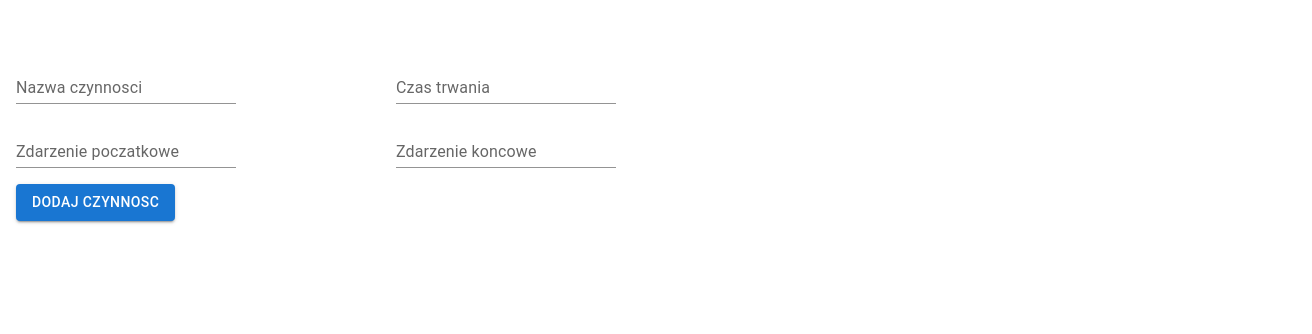
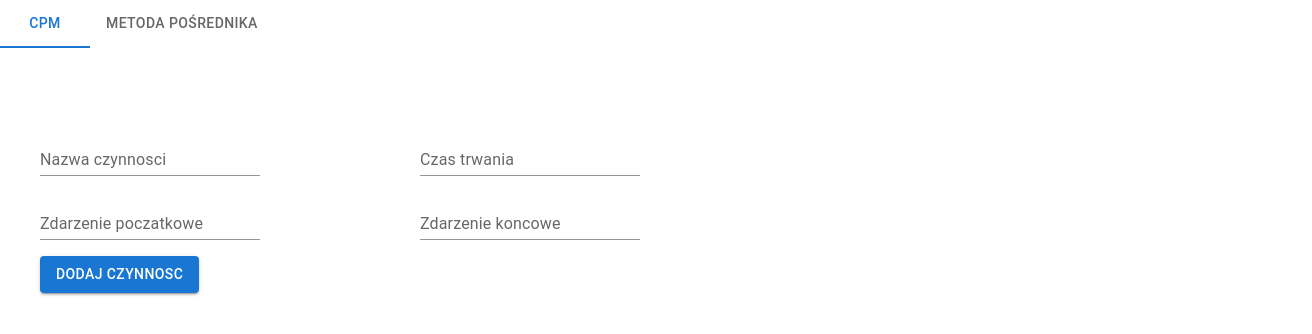
Before and after one commit to mkmak2/CPM, a React (Create React App) app: page / in a window 1280 px wide. Shown: the top 334 px of the page, 1312 px wide, since content can reach past the window. Built offline with nearby package versions, Linux system fonts and the light colour scheme.

Commit message:
first commit on this branch

```diff
--- a/package.json
+++ b/package.json
@@ -5,6 +5,7 @@
   "dependencies": {
     "@emotion/react": "^11.11.4",
     "@emotion/styled": "^11.11.0",
+    "@mui/lab": "^5.0.0-alpha.170",
     "@mui/material": "^5.15.11",
     "@testing-library/jest-dom": "^5.17.0",
     "@testing-library/react": "^13.4.0",
--- a/src/App.tsx
+++ b/src/App.tsx
@@ -1,7 +1,7 @@
 import React, {useEffect, useRef, useState} from "react";
-import {Activity, Task} from '../types/types'
+import {Activity, Customer, Supplier, Task} from '../types/types'
 import EntryDataTable from './components/EntryDataTable/EntryDataTable'
-import {Box} from "@mui/material";
+import {Box, Button, TextField} from "@mui/material";
 import NewDataForm from "./components/NewDataForm/NewDataForm";
 import {
   calculateCritical,
@@ -16,12 +16,21 @@ import {
 } from './utils/utils'
 import ResultsDataTable from "./components/ResultsDataTable/ResultsDataTable";
 import ReactDOM from "react-dom/client";
+import Tabs from '@mui/material/Tabs';
+import Tab from '@mui/material/Tab';
+import {TabContext, TabList, TabPanel} from "@mui/lab";
+import EntryDataTableMiddleman from "./components/EntryDataTable/EntryDataTableMiddleman";
 
 function App() {
 
   const [entryData, setEntryData] = useState<Task[]>()
   const [activity, setActivity] = useState<Activity[]>()
   const [showTable, setShowTable] = useState<boolean>(false)
+  const [chooseMethod, setChooseMethod] = useState<string>("0")
+  const [customersNum, setCustomersNum] = useState<number>(0);
+  const [suppliersNum, setSuppliersNum] = useState<number>(0);
+
+
 
   const deleteStep = (id: string, endId: number) => {
     const updatedData = entryData!.filter(d => d.id !== id)
@@ -165,11 +174,37 @@ function App() {
 
   }
 
-  console.log(activity)
-  console.log(entryData);
+  const handleMethodChange = ()=>{
+    const prevValue = chooseMethod;
+    if (prevValue === "0")
+      setChooseMethod("1");
+    else
+      setChooseMethod("0");
+  }
+
+  const handleCustomersNum = (e:any) =>{
+    setCustomersNum(e.target.value);
+  }
+  const handleSuppliersNum = (e:any) =>{
+    setSuppliersNum(e.target.value);
+  }
+
+  const handleOnClick = () => {
+
+  }
+
   const status = entryData ? findStartActivity(entryData) : false
   return (
 
+      <TabContext value={chooseMethod}>
+        <Box>
+            <Tabs value={chooseMethod} onChange={handleMethodChange}>
+              <Tab label={"CPM"}  value={"0"}></Tab>
+              <Tab label={"Metoda pośrednika"} value={"1"}></Tab>
+            </Tabs>
+        </Box>
+
+        <TabPanel value={"0"}>
           <Box
               className="App"
               display='flex'
@@ -197,6 +232,34 @@ function App() {
               <div id={"cy"} style={{width:"100%", height: "1000px"}}></div>
             </Box>
           </Box>
+          </TabPanel>
+
+          <TabPanel value={"1"}>
+            <Box gap={4} p={2} display={'flex'} >
+            <TextField
+
+                label="Liczba dostawców"
+                type="number"
+                variant="standard"
+
+                onChange={(e)=>handleSuppliersNum(e)}
+            />
+
+            <TextField
+
+                label="Liczba odbiorców"
+                type="number"
+                variant="standard"
+                onChange={(e)=>handleCustomersNum(e)}
+            />
+
+            </Box>
+
+            <Button variant={"contained"} onClick={handleOnClick}>Potwierdź</Button>
+
+
+          </TabPanel>
+      </TabContext>
 
 
   );
--- /dev/null
+++ b/src/components/EntryDataTable/EntryDataTableMiddleman.tsx
@@ -0,0 +1,29 @@
+import React, { useState } from 'react';
+import Table from '@mui/material/Table';
+import TableBody from '@mui/material/TableBody';
+import TableCell from '@mui/material/TableCell';
+import TableContainer from '@mui/material/TableContainer';
+import TableHead from '@mui/material/TableHead';
+import TableRow from '@mui/material/TableRow';
+import Paper from '@mui/material/Paper';
+import TextField from '@mui/material/TextField';
+import {Box} from "@mui/material";
+import {Customer, Supplier} from "../../../types/types";
+
+interface Props {
+    customers: Customer[];
+    suppliers: Supplier[];
+}
+
+
+
+const EntryDataTableMiddleman = ({ customers, suppliers }: Props) => {
+
+    return (
+        <Box>
+
+        </Box>
+    );
+}
+
+export default EntryDataTableMiddleman
```
Also changed, not shown: types/types.ts (+14 -0 lines), 1 other file (tests, documents, lock files or other folders). Lines whose indentation alone changed are shown as unchanged.
